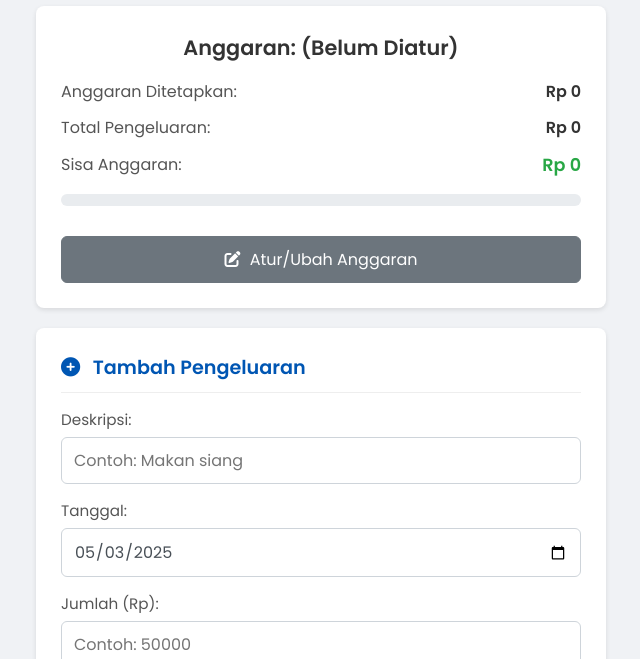
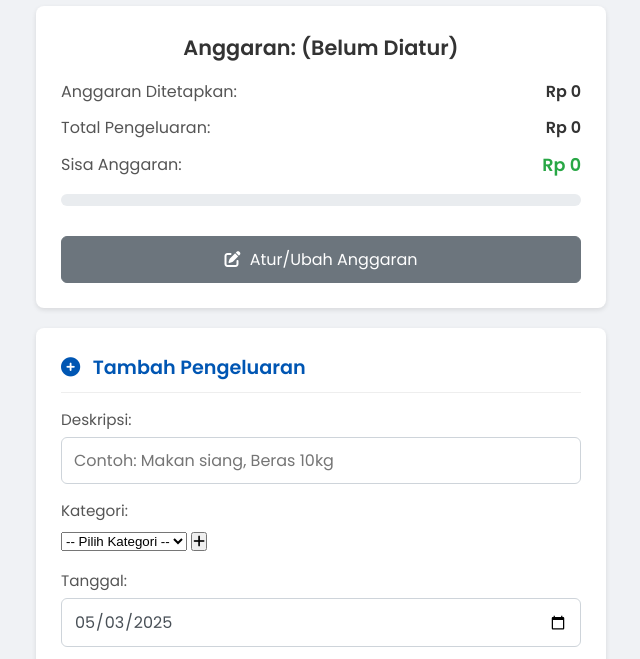
Before and after one commit to ynnadr/expenses, a plain HTML site: page index.html in a window 1280 px wide. Shown: the part 90-749 px from the top of the page, without its empty margins (319-959 px from the left). Drawn offline with Linux system fonts and the light colour scheme.

Commit message:
Update index.html

```diff
--- a/index.html
+++ b/index.html
@@ -18,9 +18,9 @@
         </header>
 
         <section class="budget-summary card">
-            <!-- REVISI: Tambahkan tempat untuk nama anggaran -->
             <h2 id="budget-name-display">Anggaran: (Belum Diatur)</h2>
-            <div class="summary-item">
+            <!-- ... (Summary items dan progress bar tetap sama) ... -->
+             <div class="summary-item">
                 <span>Anggaran Ditetapkan:</span>
                 <strong id="budget-total">Rp 0</strong>
             </div>
@@ -43,10 +43,22 @@
             <form id="expense-form">
                 <div class="form-group">
                     <label for="expense-description">Deskripsi:</label>
-                    <input type="text" id="expense-description" placeholder="Contoh: Makan siang" required>
+                    <input type="text" id="expense-description" placeholder="Contoh: Makan siang, Beras 10kg" required>
                 </div>
-                <!-- REVISI: Tambahkan input tanggal -->
-                <div class="form-group">
+                <!-- REVISI: Tambahkan pemilihan kategori -->
+                <div class="form-group category-group">
+                    <label for="expense-category">Kategori:</label>
+                    <div class="category-select-wrapper">
+                         <select id="expense-category" required>
+                            <option value="" disabled selected>-- Pilih Kategori --</option>
+                            <!-- Opsi kategori akan diisi oleh JS -->
+                        </select>
+                        <button type="button" id="add-category-btn" class="btn-add-category" title="Tambah Kategori Baru">
+                            <i class="fas fa-plus"></i>
+                        </button>
+                    </div>
+                </div>
+                 <div class="form-group">
                     <label for="expense-date">Tanggal:</label>
                     <input type="date" id="expense-date" required>
                 </div>
@@ -66,6 +78,7 @@
         </section>
 
          <section class="data-management card">
+             <!-- ... (Isi Data Management tetap sama) ... -->
             <h2><i class="fas fa-database"></i> Manajemen Data</h2>
             <p class="disclaimer">
                 <i class="fas fa-info-circle"></i> Data Anda disimpan hanya di browser ini. Bersihkan cache akan menghapus data. Lakukan backup secara berkala.
```
